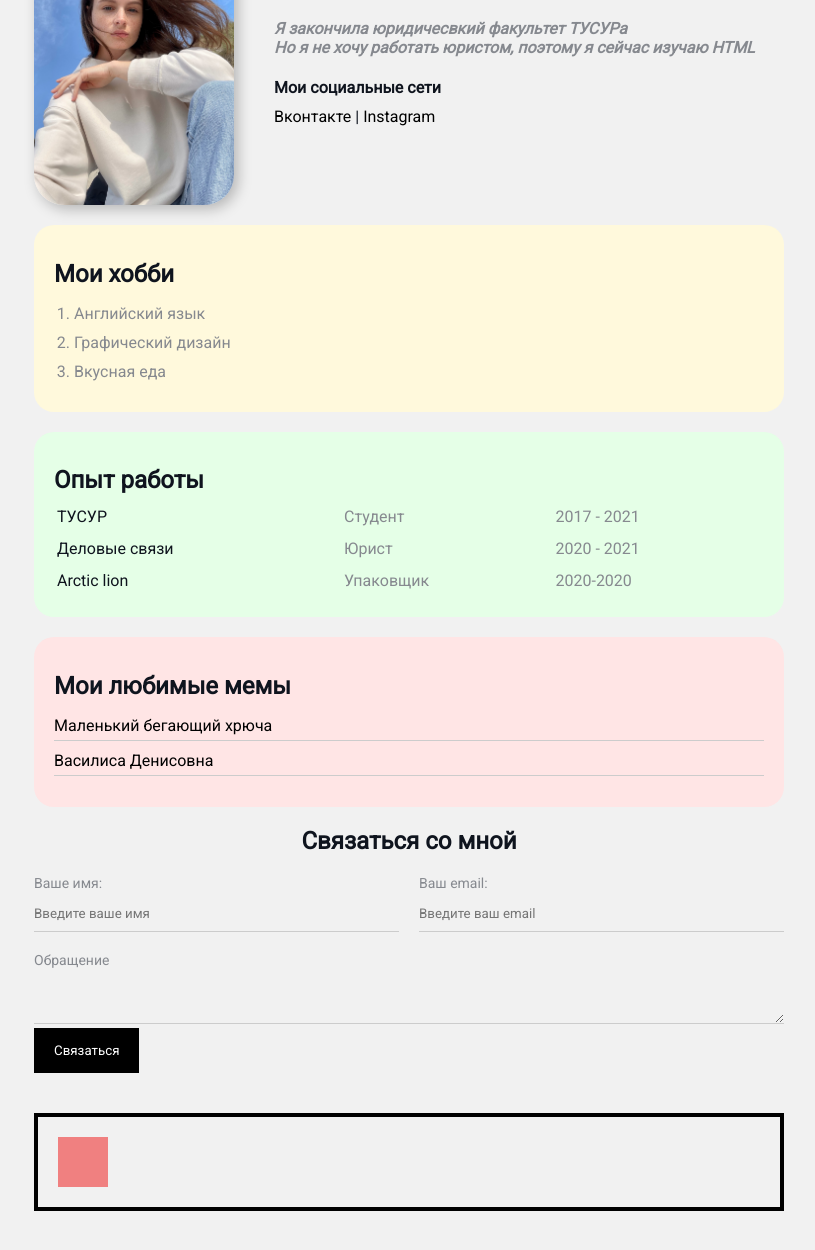
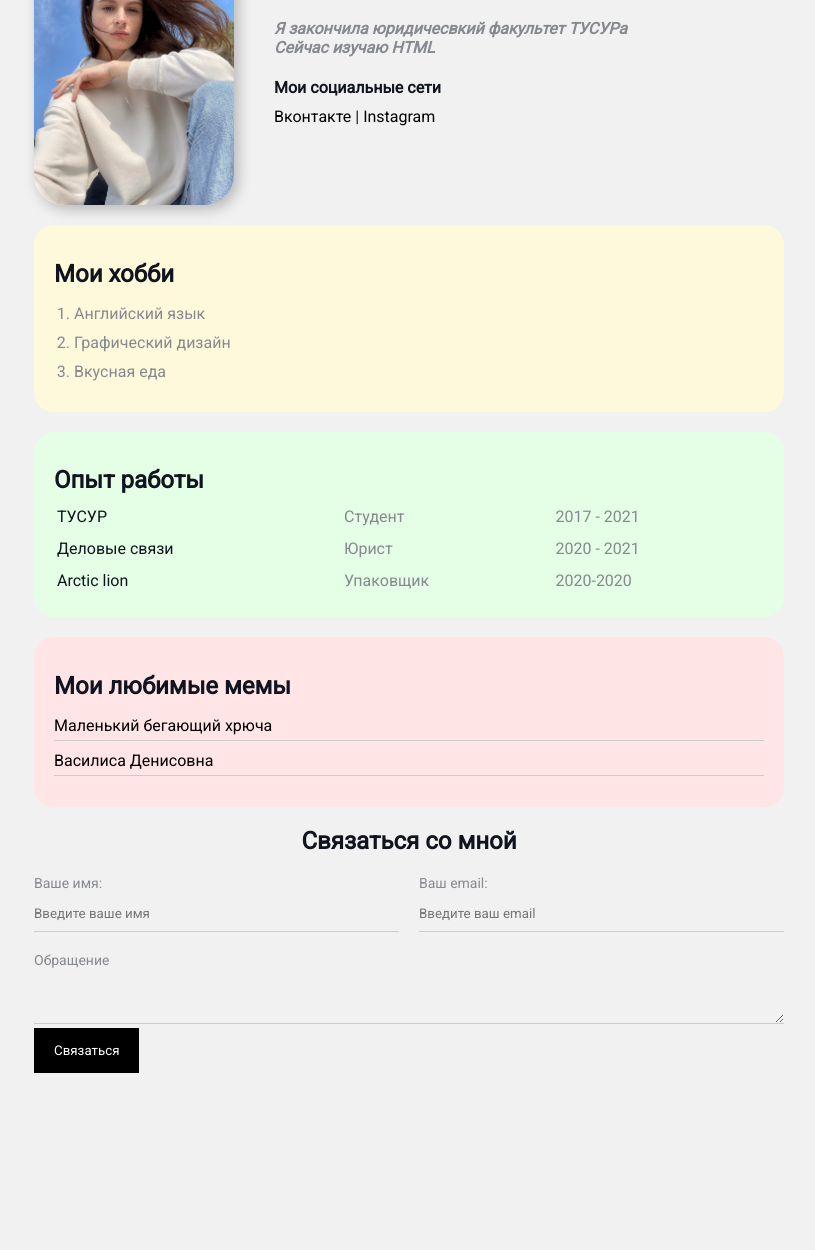
Before and after one commit to almoskvina/aboutme, a plain HTML site: page index.html in a window 1280 px wide. Shown: the part 100-1350 px from the top of the page, without its empty margins (231-1046 px from the left). Drawn offline with Linux system fonts and the light colour scheme.

Commit message:
About me

```diff
--- a/index.html
+++ b/index.html
@@ -16,7 +16,7 @@
             <div class="info-text">
                 <h1>Алена Москвина</h1>
                 <p>Я закончила <strong>юридичесвкий факультет</strong> ТУСУРа</p>
-                <p>Но я не хочу работать юристом, поэтому я сейчас изучаю HTML</p>
+                <p>Cейчас изучаю HTML</p>
 
                 <h4>Мои социальные сети</h4>
 
@@ -92,17 +92,8 @@
         </div>
         </form>
 
-        <div class="position">
-            <div class="box"></div>
-        </div>
-
     </div>
     </div>
-
-
-
-
-
 
     <div style=" margin-bottom: 500px"></div>
 
--- a/styles.css
+++ b/styles.css
@@ -171,15 +171,3 @@ margin-bottom: 20px;
 .btn:hover {
     opacity: 0.9;
 }
-
-.position {
-border: 4px solid #000;
-margin-top: 40px;
-padding: 20px;
-}
-
-.box {
-    width: 50px;
-    height: 50px;
-    background:lightcoral;
-}
```
